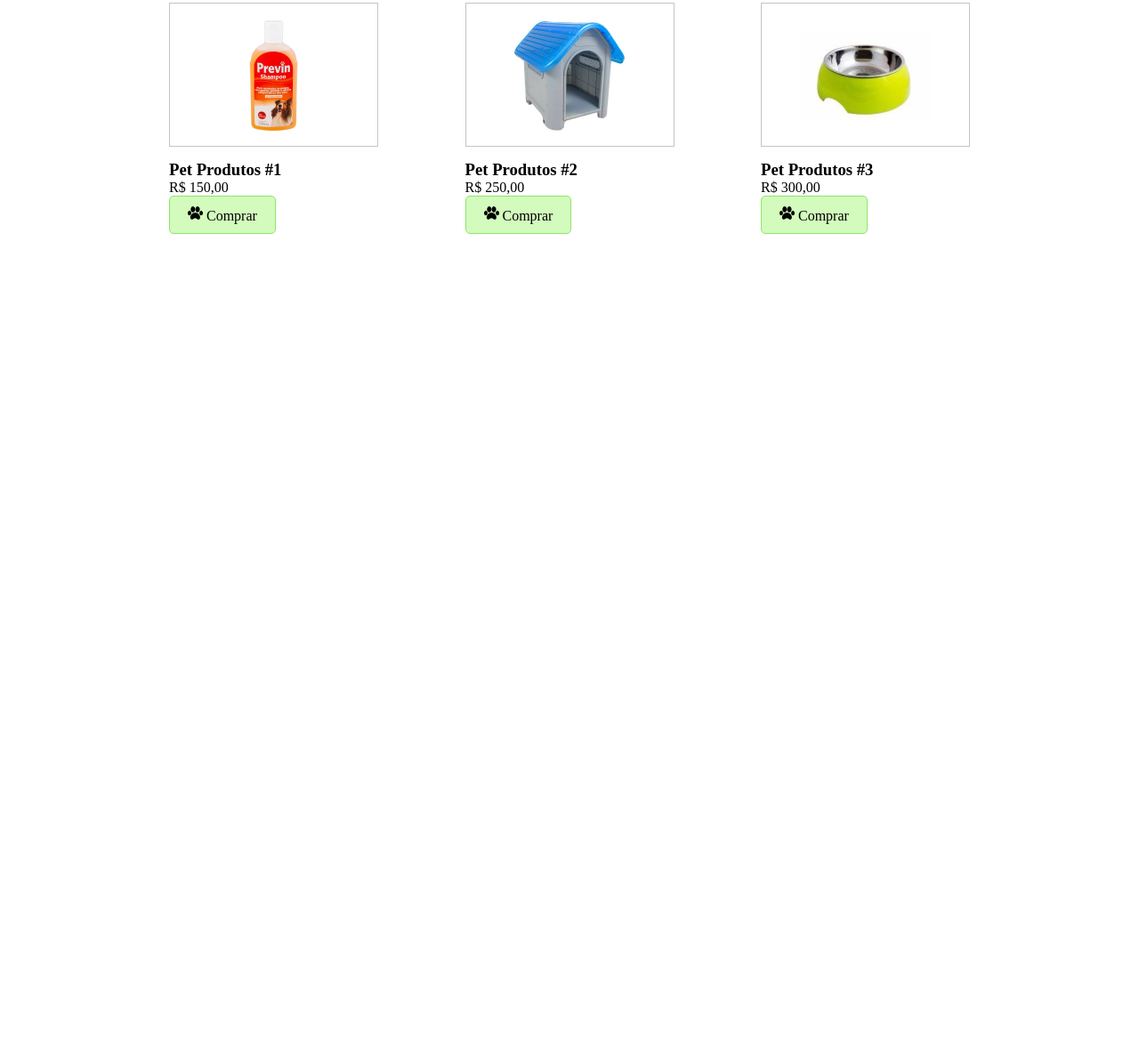
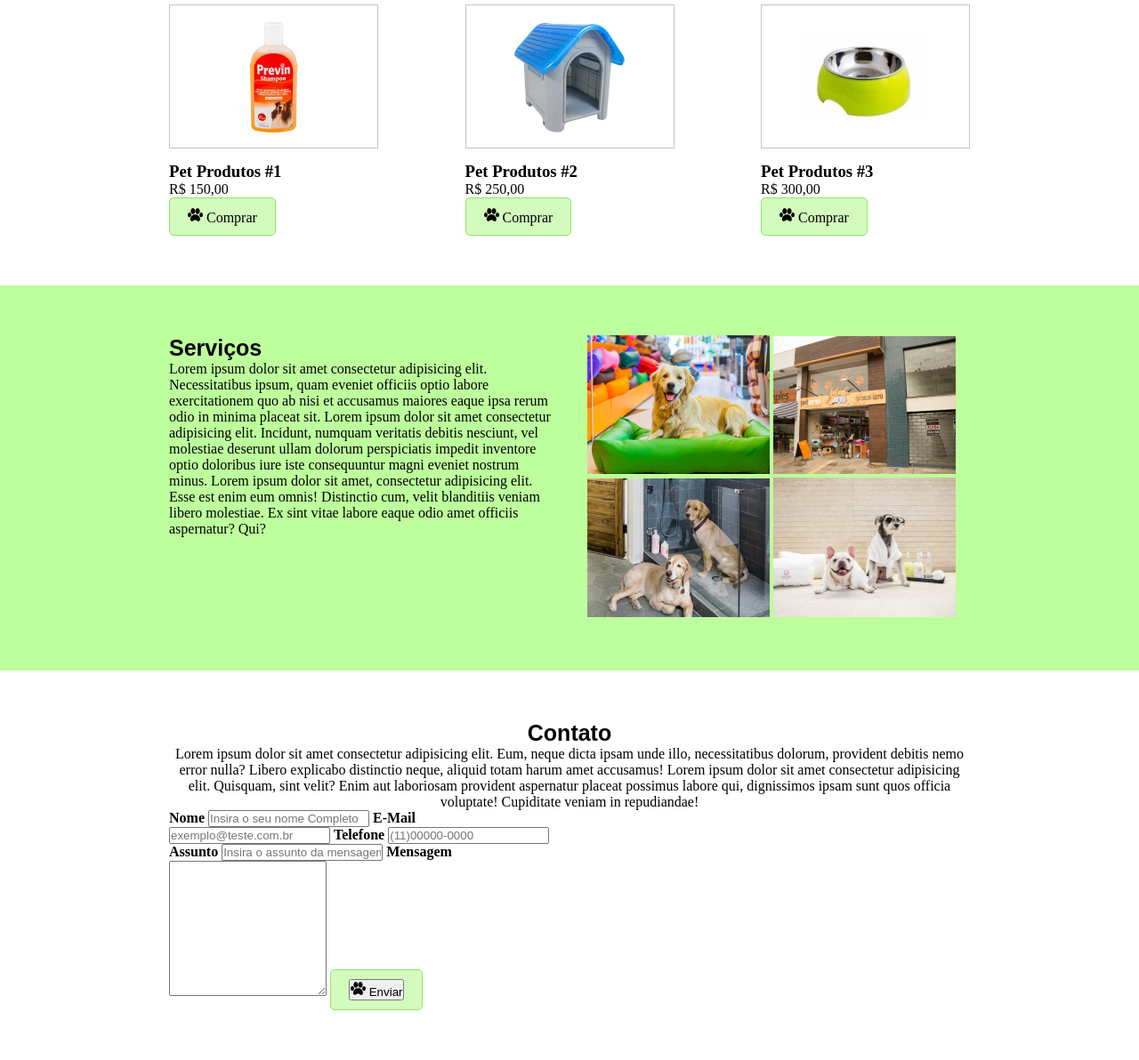
Before and after one commit to MantisPedroHenrique/GIT-Etec, a plain HTML site: page index.html in a window 1280 px wide. Shown: the part 699-1891 px from the top of the page at 89% size. Before the commit the page ends 1018 px from the top, so only its background shows below. Drawn offline with Linux system fonts and the light colour scheme.

Commit message:
Serviços

```diff
--- a/css/petshopstyle.css
+++ b/css/petshopstyle.css
@@ -103,3 +103,14 @@ nav a:hover {
 #produto .flex_container {
     margin-top: 43px;
 }
+
+#center {
+    text-align: center;
+}
+
+
+.type_fonte {
+ font-weight: bold;
+ font-family: sans-serif;
+ font-size: 25px;
+}
--- a/index.html
+++ b/index.html
@@ -1,5 +1,5 @@
 <!DOCTYPE html>
-<html lang="en">
+<html lang="pt-BR">
 <head>
     <meta charset="UTF-8">
     <meta http-equiv="X-UA-Compatible" content="IE=edge">
@@ -25,7 +25,7 @@
     <section class="fundo_verde">
         <div class="container flex_container">
             <div class="col">
-                <h2>Sobre Nós</h2>
+                <h2 class="type_fonte">Sobre Nós</h2>
                 <p>Lorem ipsum, dolor sit amet consectetur adipisicing elit. Molestiae dolore illum, corporis autem veniam ad voluptatum voluptates non perferendis, nam dolorum! Eligendi voluptatum numquam quae velit exercitationem ab nulla natus.</p>
                 <p>Lorem ipsum dolor sit amet consectetur adipisicing elit. Cupiditate quidem neque quasi, ipsam similique quis eligendi at minus impedit quia deleniti vel nisi animi omnis, quam dolorem suscipit unde necessitatibus?</p>
             </div>
@@ -38,8 +38,8 @@
     <!--Seção Produtos-->
     <section id="produto">
         <div class="container">
-            <h2 class="texto_centralizado">Produtos</h2>
-            <p>Lorem ipsum, dolor sit amet consectetur adipisicing elit. Aliquam ipsam vel rem neque, fugit placeat provident in blanditiis aut cumque cupiditate autem, a esse, velit enim illo quis laudantium natus.</p>
+            <h2 class="texto_centralizado type_fonte"  >Produtos</h2>
+            <p class="texto_centralizado">Lorem ipsum, dolor sit amet consectetur adipisicing elit. Aliquam ipsam vel rem neque, fugit placeat provident in blanditiis aut cumque cupiditate autem, a esse, velit enim illo quis laudantium natus.</p>
 
             <div class="flex_container">
                 <article class="produto">
@@ -75,5 +75,73 @@
             </div>
         </div>
     </section>
+
+    <section class="fundo_verde">
+        <div class="container flex_container">
+            <div class="col">
+                <h3 class="type_fonte">Serviços</h3>
+                <p>Lorem ipsum dolor sit amet consectetur adipisicing elit. Necessitatibus ipsum, quam eveniet officiis optio labore exercitationem quo ab nisi et accusamus maiores eaque ipsa rerum odio in minima placeat sit.
+                Lorem ipsum dolor sit amet consectetur adipisicing elit. Incidunt, numquam veritatis debitis nesciunt, vel molestiae deserunt ullam dolorum perspiciatis impedit inventore optio doloribus iure iste consequuntur magni eveniet nostrum minus.
+                Lorem ipsum dolor sit amet, consectetur adipisicing elit. Esse est enim eum omnis! Distinctio cum, velit blanditiis veniam libero molestiae. Ex sint vitae labore eaque odio amet officiis aspernatur? Qui?
+                </p>
+            </div>
+
+            <div class="col">
+                <img src="img/img-galeria-1.jpg" alt="foto pet 1">
+                <img src="img/img-galeria-2.jpg" alt="foto pet 2">
+                <img src="img/img-galeria-3.jpg" alt="foto pet 3">
+                <img src="img/img-galeria-4.jpg" alt="foto pet 4">
+            </div>
+        </div>
+    </section>
+
+    <section id="contato">
+        <div class="container">
+            <div class="texto_centralizado">
+                <h2 class="type_fonte">Contato</h2>
+                <p>Lorem ipsum dolor sit amet consectetur adipisicing elit. Eum, neque dicta ipsam unde illo, necessitatibus dolorum, provident debitis nemo error nulla? Libero explicabo distinctio neque, aliquid totam harum amet accusamus! Lorem ipsum dolor sit amet consectetur adipisicing elit. Quisquam, sint velit? Enim aut laboriosam provident aspernatur placeat possimus labore qui, dignissimos ipsam sunt quos officia voluptate! Cupiditate veniam in repudiandae!</p>
+            </div>
+            <div class="flex_container">
+                <div class="col">
+                    <form action="">
+                        <label for="cname">
+                            <strong>Nome</strong>
+                            <input type="text" id="cname" placeholder="Insira o seu nome Completo">
+                        </label>
+
+                        <label for="cemail">
+                            <strong>E-Mail</strong>
+                            <input type="email" name="cemail" id="cemail" placeholder="exemplo@teste.com.br">
+                        </label>
+
+                        <label for="cfone">
+                            <strong>Telefone</strong>
+                            <input type="number" placeholder="(11)00000-0000">
+                        </label>
+
+                        <label for="cass">
+                            <strong>Assunto</strong>
+                            <input type="text" id="cass" placeholder="Insira o assunto da mensagem">
+                        </label>
+
+                        <label for="cmsg">
+                            <strong>Mensagem</strong>
+                            <textarea  id="cmsg"  rows="10" placeholder="Insira aqui sua mensagem">
+
+                            </textarea>
+                        </label>
+
+                        <div class="btn_pata">
+                            <button>
+                                <img src="img/patinha-preta.png" alt=""> Enviar
+                            </button>
+                        </div>
+                    </form>
+                </div>
+
+                <div class="col"></div>
+            </div>
+        </div>
+    </section>
 </body>
 </html>
```
